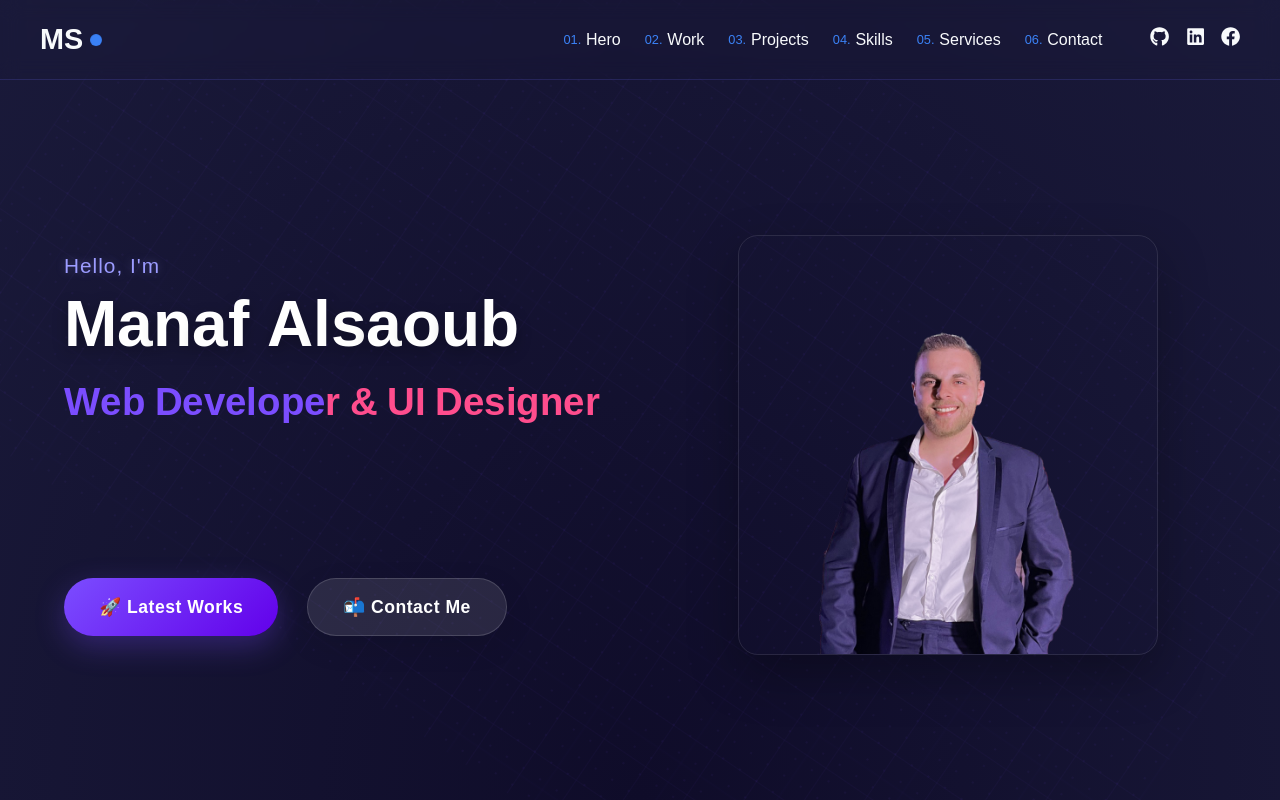
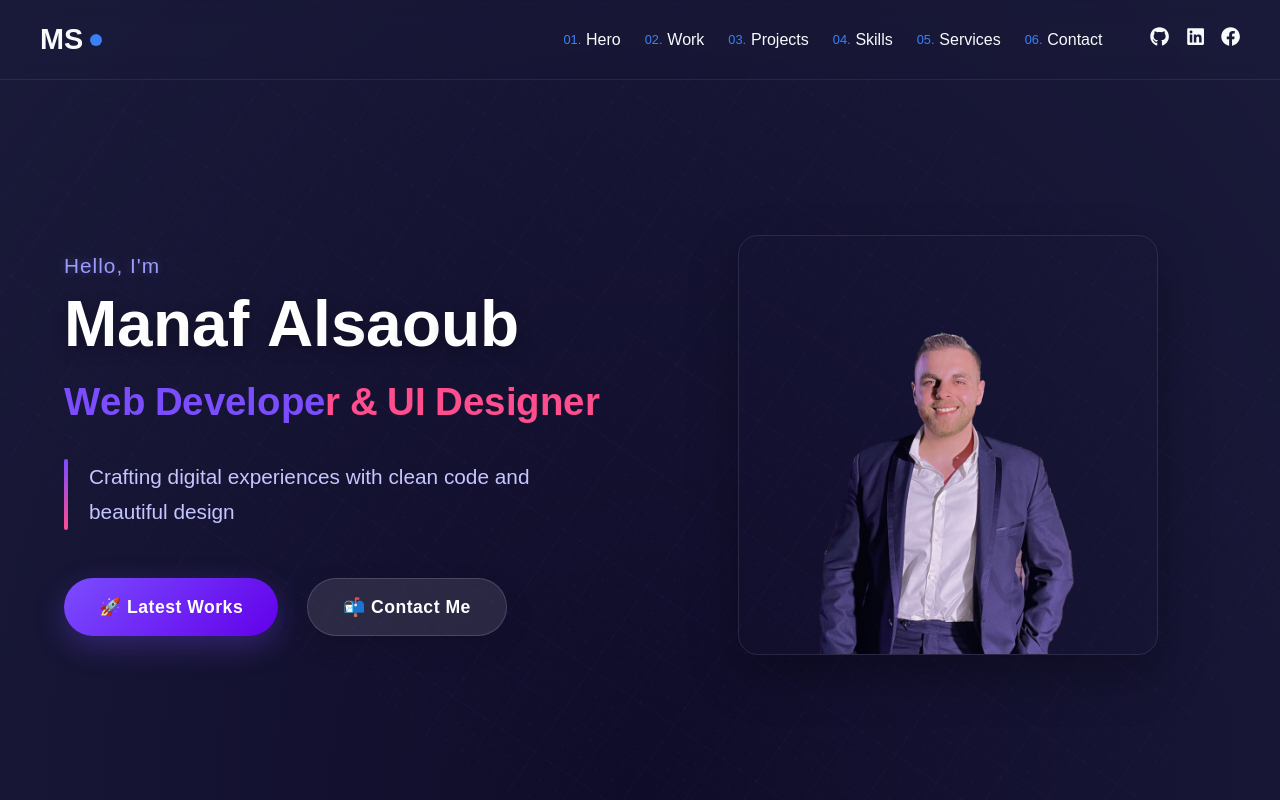
Before and after one commit to manaf12/new-portfolio, a React (Create React App) app: page / in a window 1280 px wide. Shown: the top 800 px of the page. Built offline with nearby package versions, Linux system fonts and the light colour scheme.

Commit message:
Update Hero.jsx

```diff
--- a/src/components/hero/Hero.jsx
+++ b/src/components/hero/Hero.jsx
@@ -287,7 +287,7 @@ const Hero = () => {
               opacity: 1,
               y: 0,
               transition: {
-                delay: 20,
+                delay: 1,
                 ease: [0.16, 1, 0.3, 1]
               }
             }}
```
